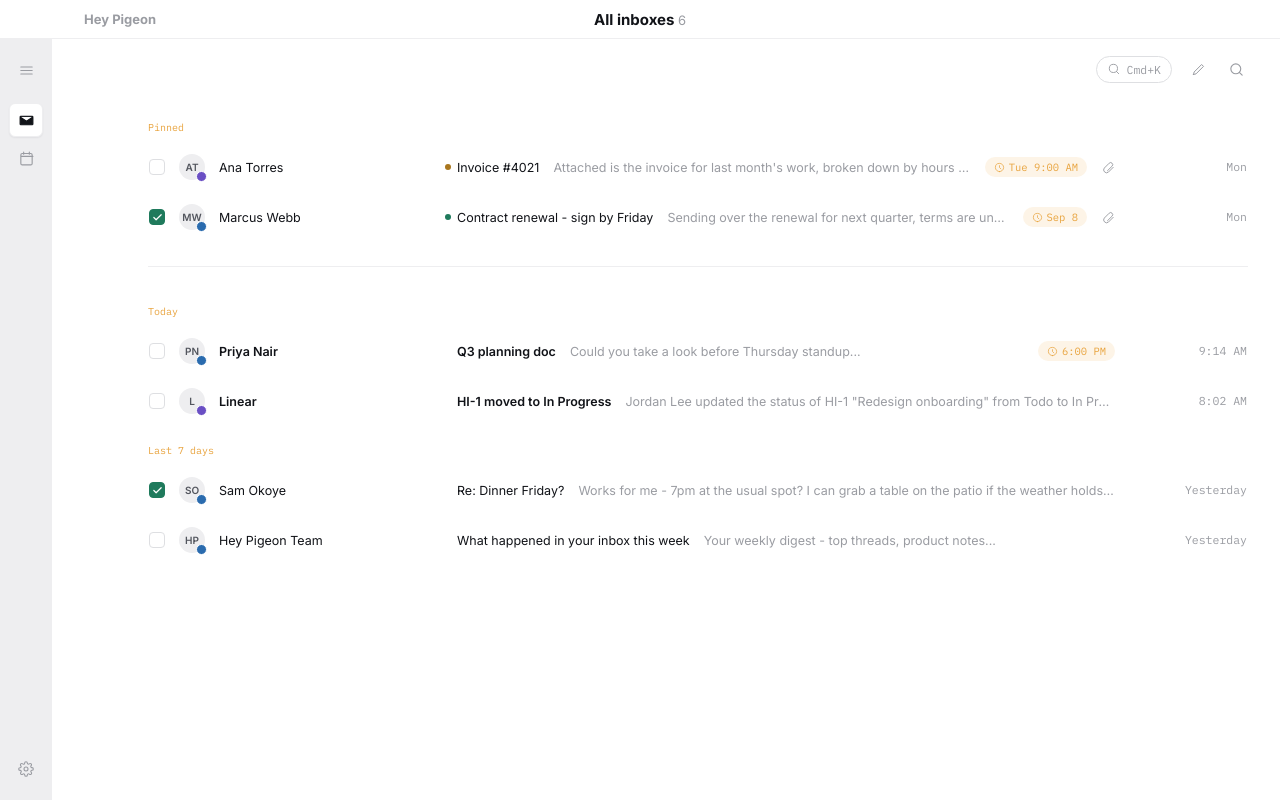
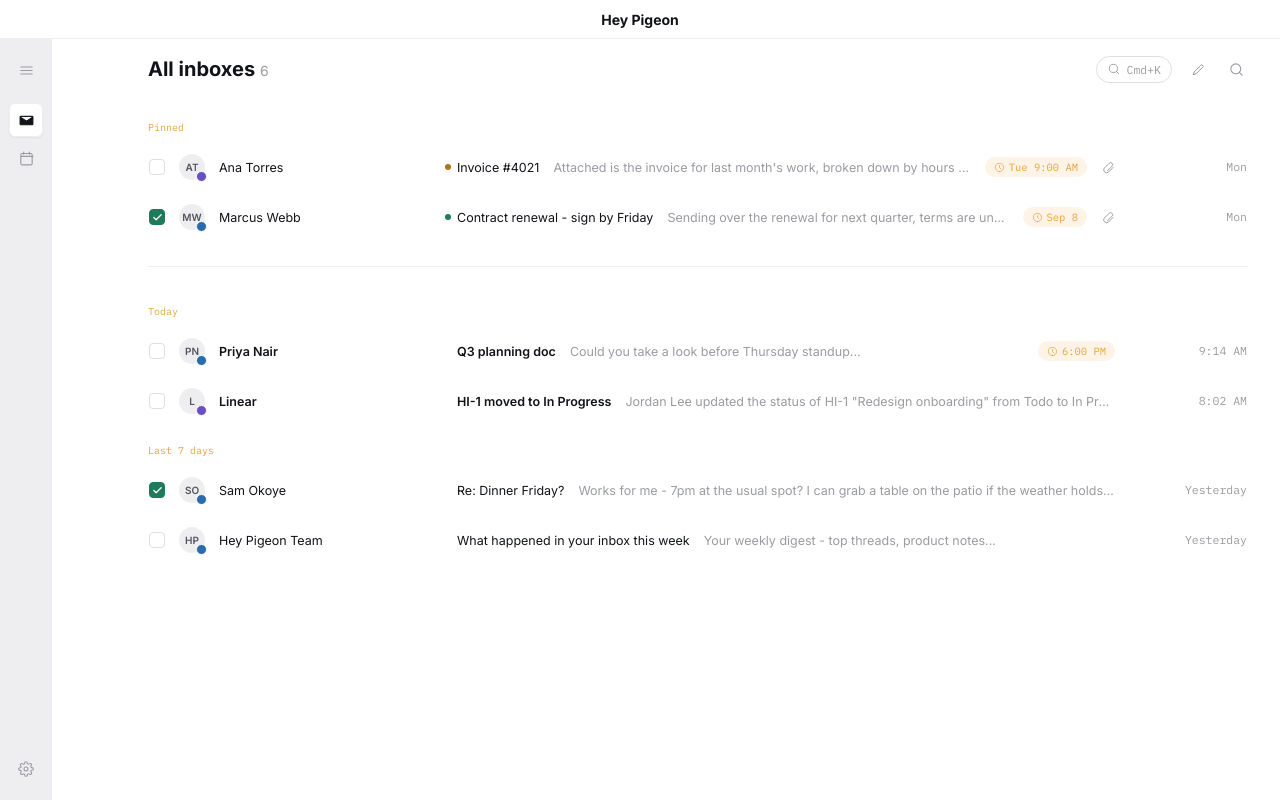
Before and after one commit to peterkracik/hey-pigeon, a Svelte app: page / in a window 1280 px wide. Built offline with nearby package versions, Linux system fonts and the light colour scheme.

Commit message:
header shows only app name; folder title back in content topbar; starred/pin icons = pushpin

```diff
--- a/src/App.svelte
+++ b/src/App.svelte
@@ -689,13 +689,7 @@
 
 <div class="frame">
   <header class="apphead" data-tauri-drag-region>
-    <span class="apphead-brand" data-tauri-drag-region>Hey Pigeon</span>
-    <span class="apphead-title" data-tauri-drag-region>
-      {title}
-      {#if !threadOpen && (view === "calendar" || folder !== "settings")}
-        <span class="apphead-count">{emails.length}</span>
-      {/if}
-    </span>
+    <span class="apphead-title" data-tauri-drag-region>Hey Pigeon</span>
   </header>
   <div class="app">
   <Sidebar
@@ -792,6 +786,21 @@
                 </Tooltip>
               </div>
             {/if}
+            <!-- svelte-ignore a11y_click_events_have_key_events, a11y_no_static_element_interactions -->
+            <span
+              class="title"
+              class:static={threadOpen}
+              onclick={() => {
+                if (threadOpen) return;
+                folder = "inbox";
+                unified = true;
+              }}
+            >
+              {title}
+              {#if !threadOpen && (view === "calendar" || folder !== "settings")}
+                <span class="count">{emails.length}</span>
+              {/if}
+            </span>
             <div class="spacer"></div>
             {#if !threadOpen && (view === "calendar" || folder !== "settings")}
               <div class="topbar-actions">
@@ -1074,22 +1083,24 @@
     align-items: center;
     justify-content: center;
   }
-  .apphead-brand {
-    position: absolute;
-    left: 84px;
-    font-family: var(--font-display);
-    font-weight: 800;
-    font-size: 13px;
-    color: var(--text-tertiary);
-  }
   .apphead-title {
     font-family: var(--font-display);
     font-weight: 700;
-    font-size: 15px;
+    font-size: 14px;
     color: var(--text-primary);
   }
-  .apphead-count {
-    font-size: 13px;
+  .title {
+    cursor: pointer;
+    font-family: var(--font-display);
+    font-weight: 700;
+    font-size: 20px;
+    color: var(--text-primary);
+  }
+  .title.static {
+    cursor: default;
+  }
+  .count {
+    font-size: 14px;
     color: var(--text-tertiary);
     font-weight: 400;
   }
--- a/src/lib/Sidebar.svelte
+++ b/src/lib/Sidebar.svelte
@@ -123,7 +123,7 @@
   const items = [
     { key: "all", label: "All emails", d: "M4 6h16a1 1 0 011 1v10a1 1 0 01-1 1H4a1 1 0 01-1-1V7a1 1 0 011-1zM3 7l9 6 9-6" },
     { key: "inbox", label: "Inbox", d: "M3 7l9 6 9-6M4 6h16a1 1 0 011 1v10a1 1 0 01-1 1H4a1 1 0 01-1-1V7a1 1 0 011-1z" },
-    { key: "starred", label: "Starred", d: "M12 3l2.6 5.6 6.1.6-4.6 4.1 1.3 6-5.4-3.1-5.4 3.1 1.3-6-4.6-4.1 6.1-.6z" },
+    { key: "starred", label: "Starred", d: "M12 17v5M9 10.76a2 2 0 01-1.11 1.79l-1.78.9A2 2 0 005 15.24V16a1 1 0 001 1h12a1 1 0 001-1v-.76a2 2 0 00-1.11-1.79l-1.78-.9A2 2 0 0115 10.76V6h1a2 2 0 000-4H8a2 2 0 000 4h1z" },
     { key: "sent", label: "Sent", d: "M4 20l16-8L4 4l2 8-2 8z" },
     { key: "drafts", label: "Drafts", d: "M4 20l1-4L17 4l3 3L8 19l-4 1z" },
     // Checkbox, not a box: archive is "done" in this app's concept (the
--- a/src/lib/data.ts
+++ b/src/lib/data.ts
@@ -131,7 +131,7 @@ export const EMAIL_ACTIONS: EmailAction[] = [
   {
     key: "pin",
     label: "Pin",
-    d: "M12 3l2.6 5.6 6.1.6-4.6 4.2 1.3 6-5.4-3.2-5.4 3.2 1.3-6-4.6-4.2 6.1-.6z",
+    d: "M12 17v5M9 10.76a2 2 0 01-1.11 1.79l-1.78.9A2 2 0 005 15.24V16a1 1 0 001 1h12a1 1 0 001-1v-.76a2 2 0 00-1.11-1.79l-1.78-.9A2 2 0 0115 10.76V6h1a2 2 0 000-4H8a2 2 0 000 4h1z",
   },
 ];
 
```
